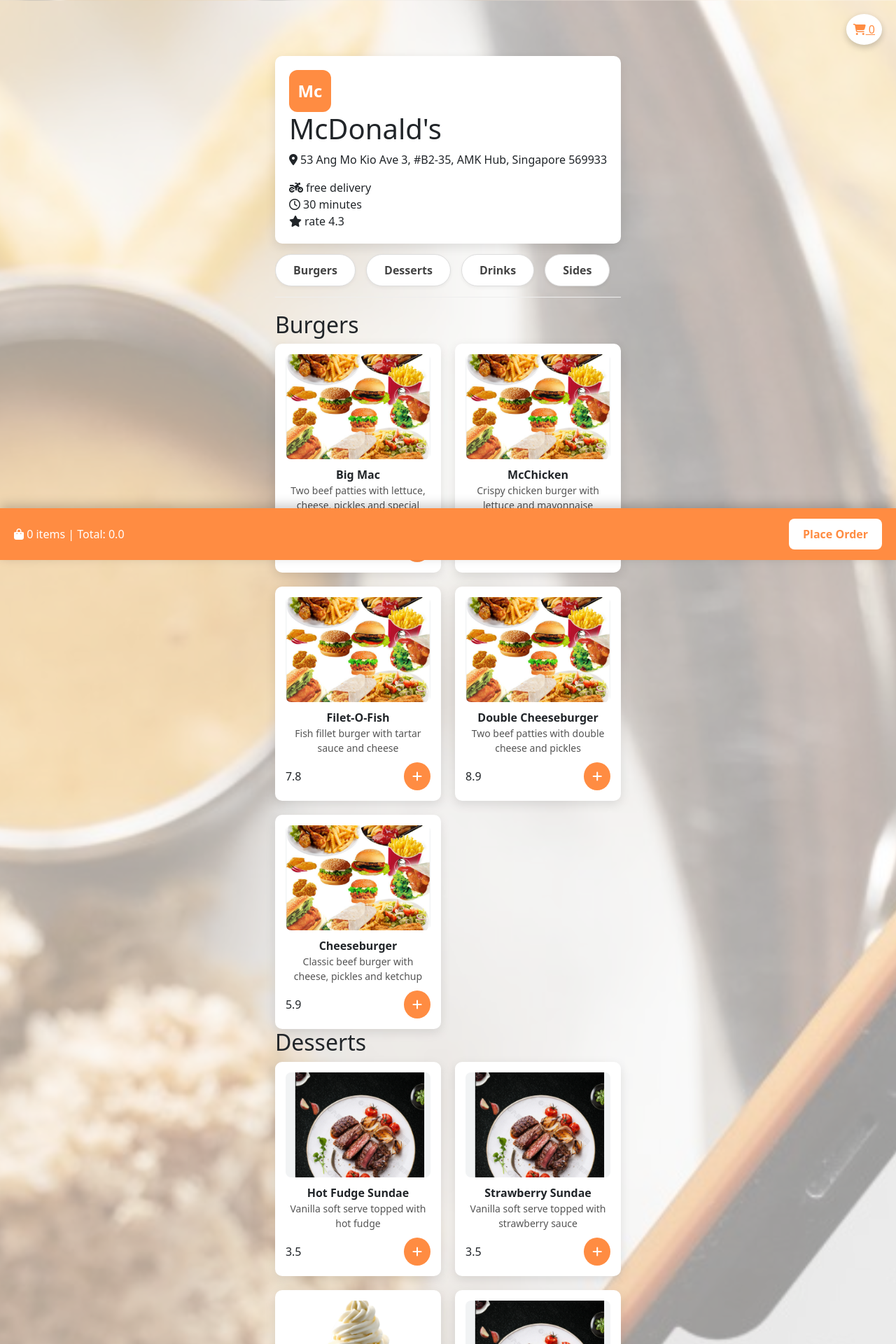
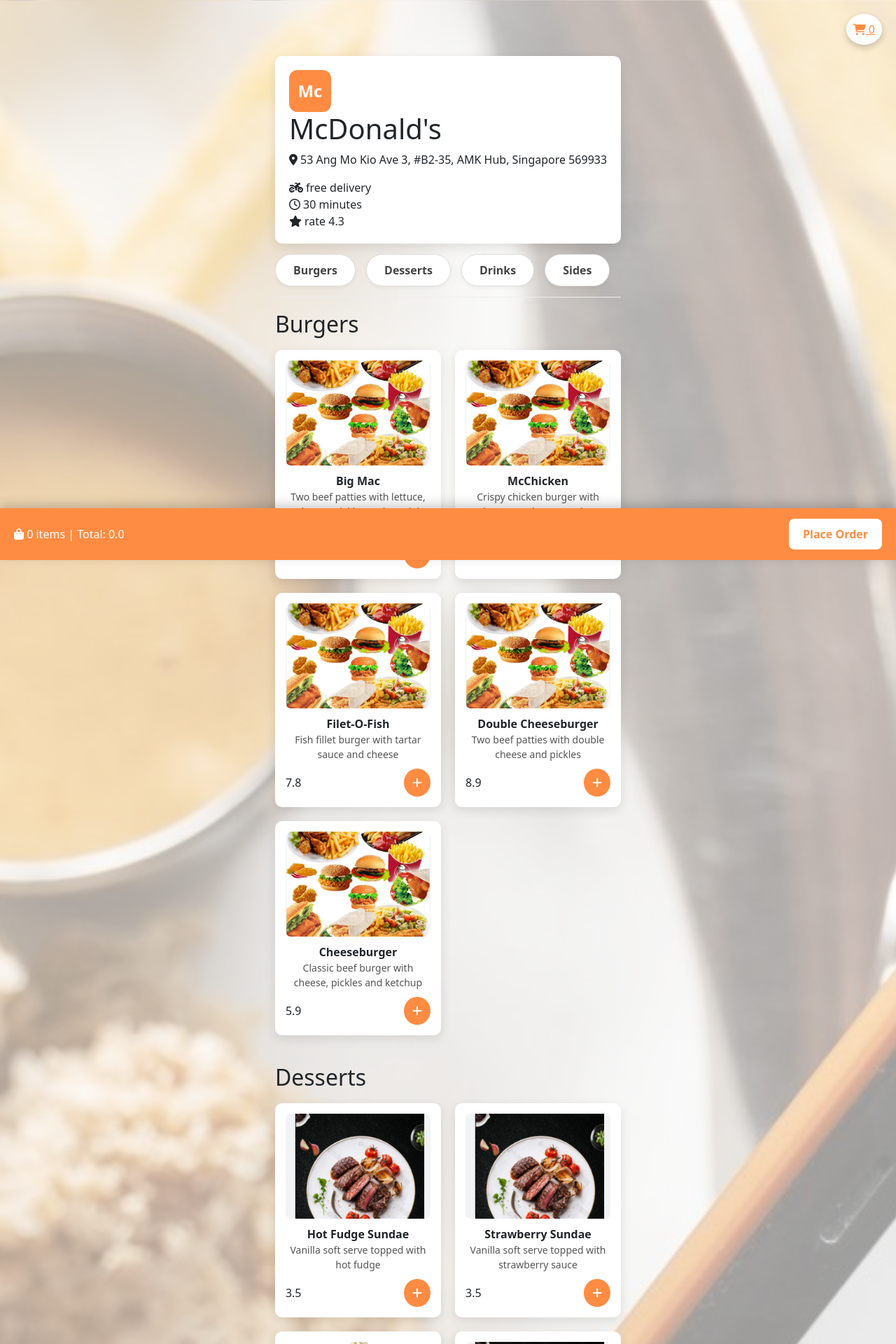
Before and after one commit to Yuxuanzhang9090/CP3407, a PHP site: page /CP3407/Browse_Restaurants/menu.php?id=1 in a window 1280 px wide. Shown: the top 1920 px of the page at 70% size. Run offline with PHP 8.4, Linux system fonts and the light colour scheme; a user stored in the database is signed in; data comes from the database, SQL or seed files in the repository; data that the repository does not hold is empty; grey boxes are pictures that could not be loaded.

Commit message:
Add spacing in between the title and the menu items

```diff
--- a/Browse_Restaurants/menu.php
+++ b/Browse_Restaurants/menu.php
@@ -92,7 +92,7 @@ function resolveMenuItemImage(string $storedPath, string $category): string
     <link href="https://cdn.jsdelivr.net/npm/bootstrap@5.3.2/dist/css/bootstrap.min.css" rel="stylesheet">
 
     <!-- CSS -->
-    <link rel="stylesheet" href="/CP3407/registration & login/style.css">
+    <link rel="stylesheet" href="/CP3407/registration%20%26%20login/style.css?v=<?php echo filemtime(__DIR__ . '/../registration & login/style.css'); ?>">
 
     <!-- Icons -->
     <link rel="stylesheet" href="https://cdnjs.cloudflare.com/ajax/libs/font-awesome/6.5.2/css/all.min.css">
--- a/registration & login/style.css
+++ b/registration & login/style.css
@@ -131,6 +131,19 @@ body {
 .menu-sections {
     margin-top: 20px;
     padding-bottom: 100px;
+}
+
+.menu-section {
+    margin-bottom: 28px;
+}
+
+.menu-section + .menu-section {
+    margin-top: 42px;
+}
+
+.menu-section-title {
+    margin: 0 0 18px;
+    line-height: 1.15;
 }
 
 /* Menu header */
```
